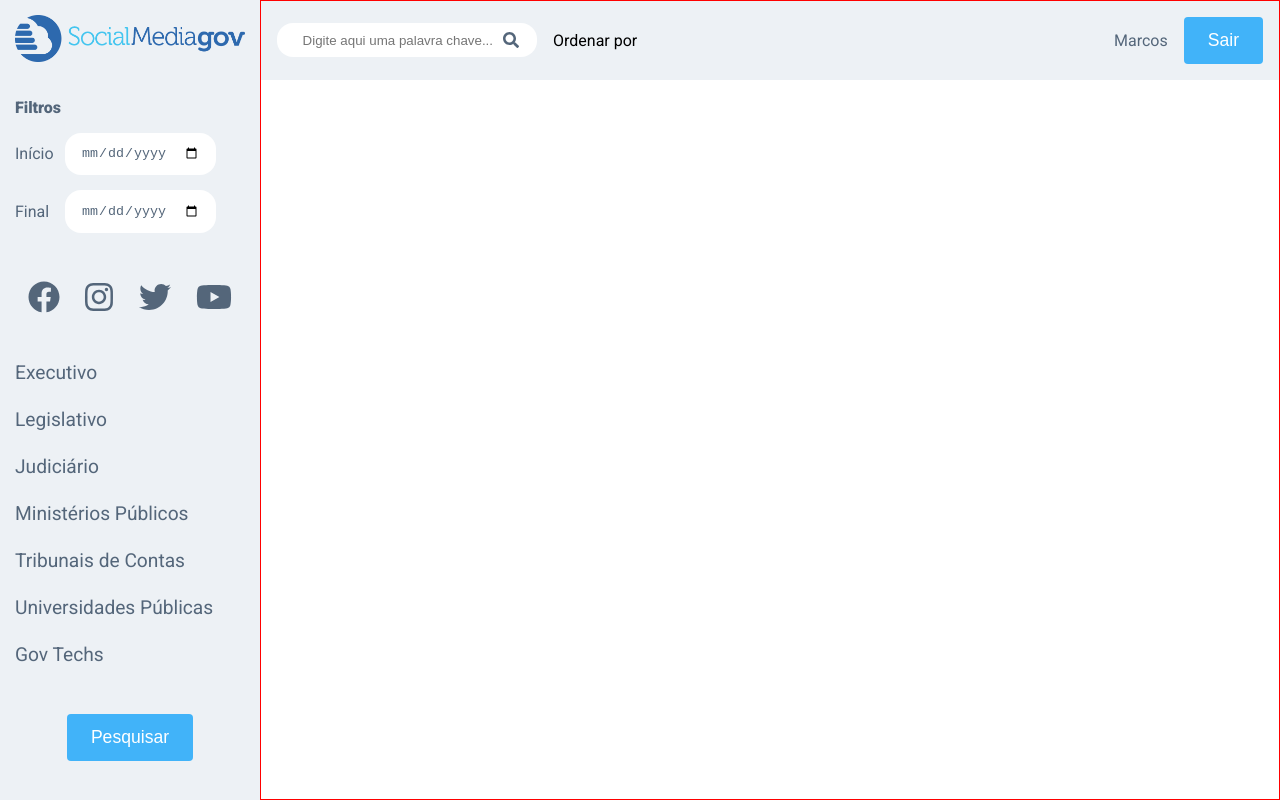
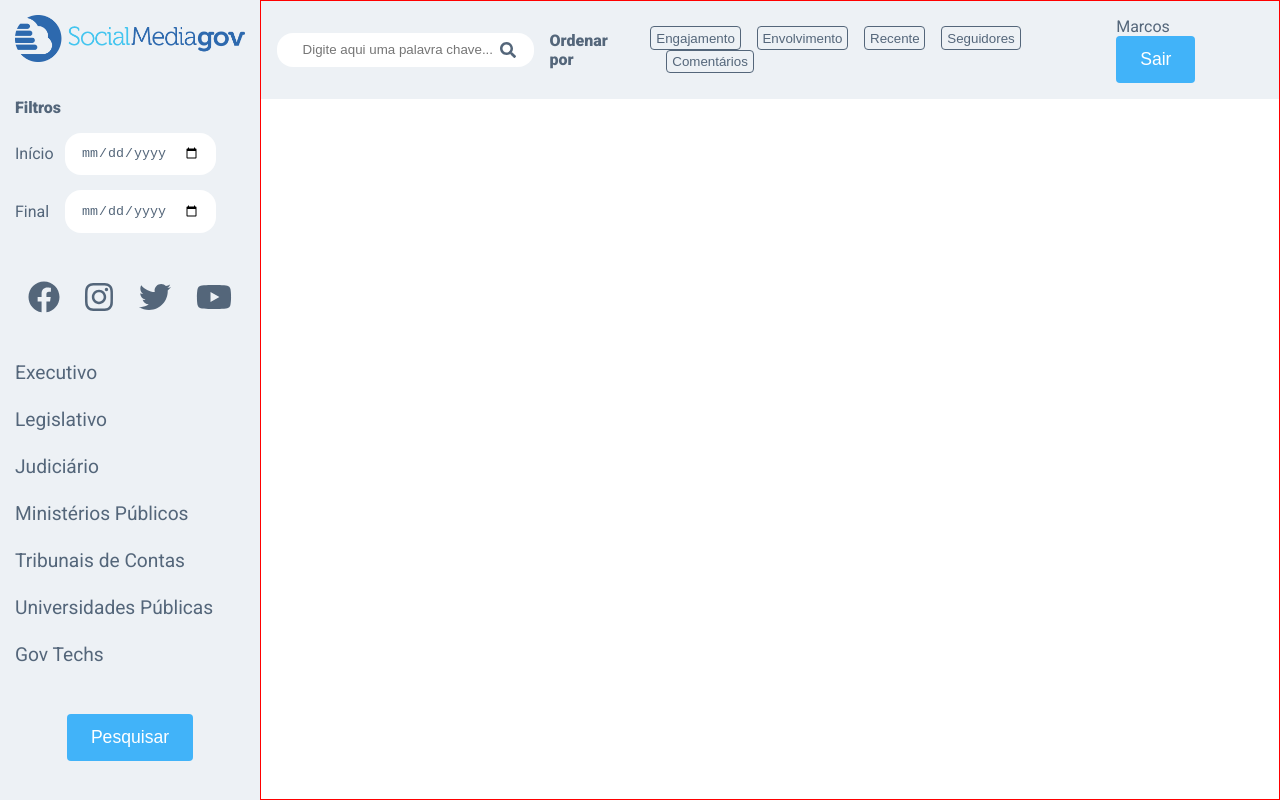
Before and after one commit to MarcosPrintes/smg, a React (Create React App) app: page / in a window 1280 px wide. Built offline with nearby package versions, Linux system fonts and the light colour scheme.

Commit message:
feat: Adds OrderButton component

```diff
--- a/src/components/Header/index.tsx
+++ b/src/components/Header/index.tsx
@@ -5,15 +5,14 @@ import {Button} from '@/components/Button';
 
 import {Container, SearchContainer, ContainerUserAction, UserName} from './styles';
 import { Search } from '../Search';
+import { OrderButtons } from '../OrderButtons';
 
 export const Header = () => {
     return (
         <Container>
             <SearchContainer>
                 <Search />
-                <div>
-                    <span> Ordenar por</span>
-                </div>
+                <OrderButtons />
             </SearchContainer>
             <ContainerUserAction>
                     <UserName>
--- /dev/null
+++ b/src/components/OrderButtons/index.tsx
@@ -0,0 +1,46 @@
+import {useState} from 'react';
+
+import { FontAwesomeIcon } from '@fortawesome/react-fontawesome';
+import { faChevronDown, faChevronUp } from '@fortawesome/free-solid-svg-icons';
+
+import { Container, OrderButton } from './styles';
+
+
+
+const orderByList = [
+    {id:"engajamento", title: "Engajamento", active: false},
+    {id:"envolvimeento", title: "Envolvimento", active: false},
+    {id:"recente", title: "Recente", active: false},
+    {id:"seguidores", title: "Seguidores", active: false},
+    {id:"comentarios", title: "Comentários", active: false},
+]
+
+export const OrderButtons = () => {
+    const [orderList, setOrderList] = useState(orderByList);
+    const [currentButtonOrder, setCurrentButtonOrder] = useState<"asc"|"desc">("asc");
+
+
+    function handleOnClickButton(id: string) {
+        const auxList = orderList.map(el => el.id === id ? {...el, active: true}: {...el, active: false})
+        setCurrentButtonOrder((prevState => prevState === "asc" ? "desc" : "asc"))
+        setOrderList(auxList);
+    }
+
+    return (
+        <Container>
+            <span> Ordenar por</span>
+            <div>
+                {orderList.map(({active, id, title}) => (
+                    <OrderButton onClick={() => handleOnClickButton(id)} key={id} className={active ? 'is-active' : ''}>
+                        {title}
+                        {active && (
+                            <FontAwesomeIcon
+                                className="order-button-icon"
+                                icon={currentButtonOrder === "asc" ? faChevronUp : faChevronDown} />
+                        )}
+                    </OrderButton>
+                ))}
+            </div>
+        </Container>
+    )
+}
--- /dev/null
+++ b/src/components/OrderButtons/styles.ts
@@ -0,0 +1,49 @@
+import styled from "styled-components";
+import { darken } from 'polished';
+
+export const Container = styled.div`
+    display: flex;
+    align-items: center;
+    span {
+        margin-right: 1rem;
+        font-weight: 900;
+        color: ${props => props.theme.colors.onBackground}
+    }
+`;
+
+
+export const OrderButton = styled.button`
+    border: 1px solid ${props => props.theme.colors.onBackground};
+    color: ${props =>  props.theme.colors.onBackground};
+    border-radius: .25rem;
+    background: transparent;
+    padding: .2rem .3rem;
+    cursor: pointer;
+    transition: all .3s ease;
+    display: inline-flex;
+    align-items: center;
+
+    .order-button-icon {
+        margin-left: .5rem;
+    }
+
+    & + & {
+        margin-left: 1rem;
+    }
+
+    &:hover {
+        background: ${props => props.theme.colors.onBackground};
+        color: ${props => props.theme.colors.onPrimary};
+    }
+
+    &.is-active {
+        border: 1px solid ${props => props.theme.colors.primary};
+        background: ${props => props.theme.colors.primary};
+        color: ${props =>  props.theme.colors.onPrimary};
+
+        &:hover {
+            background: ${props => darken(.2, props.theme.colors.primary)};
+            border-color: ${props => darken(.2, props.theme.colors.primary)};
+        }
+    }
+`
```
